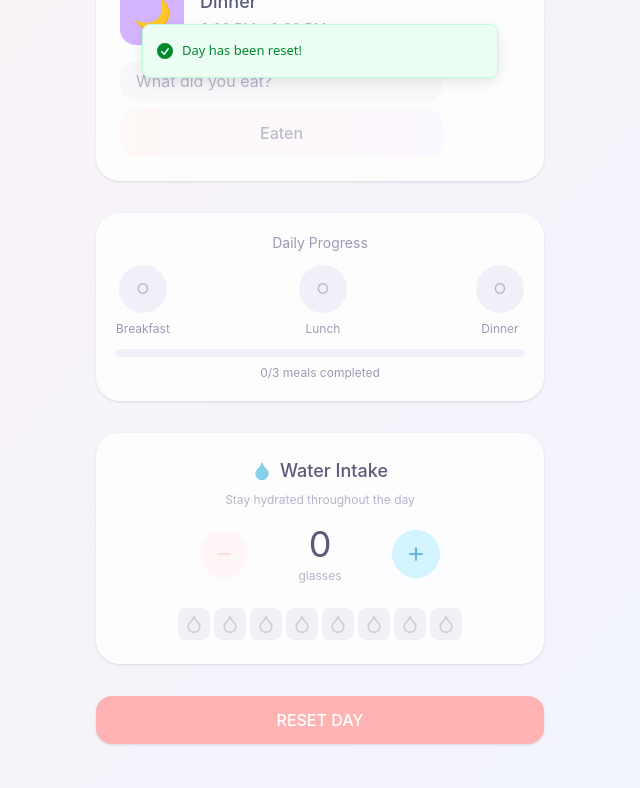
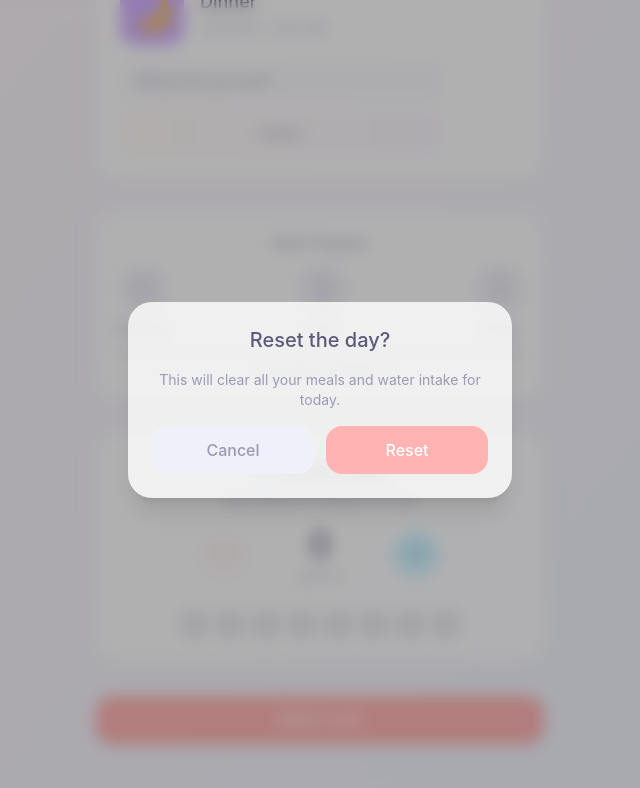
Before and after one commit to BigFatPanda211/Mealreminderapp, a React (Vite) app: page / in a window 1280 px wide. Both pictures are taken after a click on the button "RESET DAY". Shown: the part 787-1575 px from the top of the page, without its empty margins (320-960 px from the left). Built offline with nearby package versions, Linux system fonts and the light colour scheme.

Commit message:
Rest button y/n themin

```diff
--- a/src/app/App.tsx
+++ b/src/app/App.tsx
@@ -24,6 +24,7 @@ export default function App() {
   });
   const [country, setCountry] = useState('');
   const [name, setName] = useState('');
+  const [showResetConfirm, setShowResetConfirm] = useState(false);
 
   const eisha = isEisha(name);
   const parents = isParents(name);
@@ -310,10 +311,36 @@ const decrementWater = () => {
 
         <WaterCounter count={waterCount} onIncrement={incrementWater} onDecrement={decrementWater} />
 
-        <button onClick={handleReset} className={`w-full py-3 rounded-2xl ${theme.reset} text-white font-medium transition-all shadow-sm`}>
-          RESET DAY
-        </button>
-      </div>
+       <button
+  onClick={() => setShowResetConfirm(true)}
+  className={`w-full py-3 rounded-2xl ${theme.reset} text-white font-medium transition-all shadow-sm`}
+>
+  RESET DAY
+</button>
+     </div>
+
+      {showResetConfirm && (
+        <div className="fixed inset-0 bg-black/30 backdrop-blur-sm flex items-center justify-center z-50 p-6">
+          <div className={`w-full max-w-sm rounded-3xl p-6 shadow-xl ${theme.card} space-y-4`}>
+            <h2 className={`text-xl font-medium text-center ${theme.text}`}>Reset the day?</h2>
+            <p className={`text-sm text-center ${theme.subtext}`}>This will clear all your meals and water intake for today.</p>
+            <div className="flex gap-3">
+              <button
+                onClick={() => setShowResetConfirm(false)}
+                className={`flex-1 py-3 rounded-2xl ${theme.progressBg} ${theme.subtext} font-medium transition-all`}
+              >
+                Cancel
+              </button>
+              <button
+                onClick={() => { handleReset(); setShowResetConfirm(false); }}
+                className={`flex-1 py-3 rounded-2xl ${theme.reset} text-white font-medium transition-all`}
+              >
+                Reset
+              </button>
+            </div>
+          </div>
+        </div>
+      )}
     </div>
   );
 }
```
